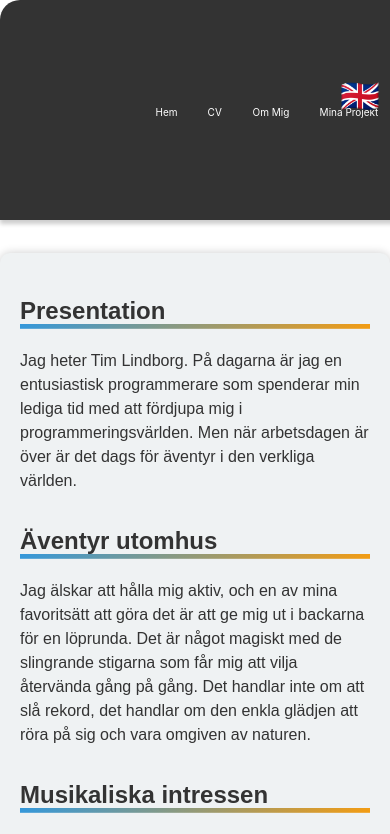
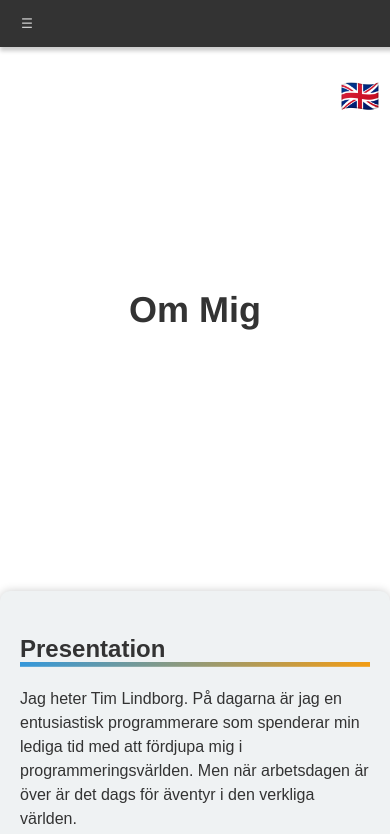
Before and after one commit to timborg-del/my-page, a React (Create React App) app: page /aboutme in a window 390 px wide. Shown: the top 834 px of the page. Built offline with nearby package versions, Linux system fonts and the light colour scheme; a web font is replaced by a local one.

Commit message:
hamburgermenu

```diff
--- a/src/components/NavigationMenu.tsx
+++ b/src/components/NavigationMenu.tsx
@@ -1,17 +1,21 @@
 import React, { useState } from "react";
 import { Link } from "react-router-dom";
+import { useLanguageContext } from '../components/LanguageProvider';
 import './css/NavigationMenu.css';
-import { useLanguageContext } from '../components/LanguageProvider';
-
-
-
-
 
 const NavigationMenu: React.FC = () => {
   const { language } = useLanguageContext();
+  const [menuOpen, setMenuOpen] = useState(false);
+
+  const toggleMenu = () => {
+    setMenuOpen(!menuOpen);
+  };
+
   return (
-
-    <nav className="navbar">
+    <nav className={`navbar ${menuOpen ? 'active' : ''}`}>
+      <button className="menu-button" onClick={toggleMenu}>
+        <span className="menu-icon">&#9776;</span> {/* Hamburger menu icon */}
+      </button>
       <ul className="navbar-list">
         <li className="navbar-item">
           <Link to=""><span className="icofont">&#xef47;</span>{language === 'swedish' ? ' Hem' : ' Home'}</Link>
@@ -29,9 +33,7 @@ return (
           <Link to="/contact"><span className="icofont">&#xec50;</span>{language === 'swedish' ? ' Kontakt' : ' Contact'}</Link>
         </li>
       </ul>
-
     </nav>
-
   );
 };
 
--- a/src/components/css/NavigationMenu.css
+++ b/src/components/css/NavigationMenu.css
@@ -164,9 +164,13 @@
   width: 100%;
   z-index: 100;
   background-color: #333;
-  box-shadow: 0px 4px 4px rgba(0, 0, 0, 0.2); /* Adjust values as needed */
+  box-shadow: 0px 4px 4px rgba(0, 0, 0, 0.2);
   padding: 15px;
-  padding-top: -40px; /* Adjust as needed */
+}
+
+.menu-button {
+  color: #ccc;
+  display: none; /* Hide the button by default */
 }
 
 .navbar-list {
@@ -176,7 +180,6 @@
   align-items: center;
   margin: 0;
   padding: 0;
-  box-shadow: #333;
 }
 
 .navbar-item {
@@ -204,44 +207,36 @@
   transform: rotate(360deg);
 }
 
-/* Your existing styles for desktop view */
-
 /* Media query for phone screen size */
-@media (max-width: 500px) {
-  .navbar {
-    max-width: 100%; /* Make it full width */
-    position: fixed; /* Stick it to the bottom */
-    bottom: 50;
-    left: 0;
-    right: 0;
-    z-index: 100; /* Bring it to the front */
-    border-top-left-radius: 20px; /* Apply border-radius to the top-left corner */
-    border-top-right-radius: 20px; /* Apply border-radius to the top-right corner */
-    background-color: #333;
-    display: flex;
-    justify-content: space-around;
-    padding: 100px 100px; /* Add some padding to top and bottom */
+@media (max-width: 768px) {
+  .menu-button {
+    display: block; /* Display the button on smaller screens */
+    background: none;
+    border: none;
+    cursor: pointer;
   }
 
   .navbar-list {
-    flex-direction: row; /* Align icons horizontally */
-    align-items: center;
-    padding: 0;
-    margin: 0;
+    display: none; /* Hide the menu by default on smaller screens */
+    flex-direction: column;
+    position: absolute;
+    top: 100%;
+    left: 0;
+    width: 100%;
+    background-color: #333;
+    padding: 10px;
+    box-shadow: 0 4px 8px rgba(0, 0, 0, 0.1);
+  }
+
+  .navbar-list.active {
+    display: flex; /* Show the menu when active */
   }
 
   .navbar-item {
-    margin-left: 10px; /* Add some space between items */
-    margin-right: 10px;
-  }
-
-  /* Adjust the font size for mobile view */
-  .navbar-item a {
-    font-size: 10px;
-    color: white;
-    text-decoration: none;
+    margin: 10px 0; /* Add margin between menu items */
   }
 }
+
 
 
 p {
@@ -331,7 +326,7 @@ p {
   flex-direction: column;
   align-items: center;
   justify-content: center;
-  height: 30vh; /* Adjust this to fit your layout */
+  height: 70vh; /* Adjust this to fit your layout */
 }
 
 .hline1 {
```
Lines whose indentation alone changed are shown as unchanged.
